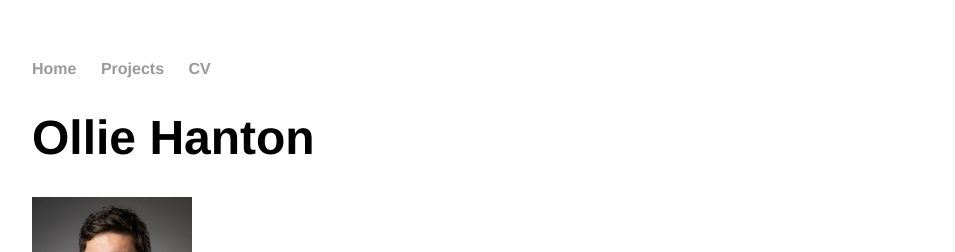
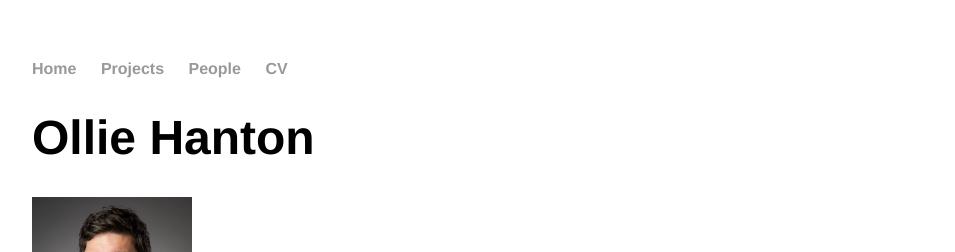
Before and after one commit to OllieHanton/olliehanton.github.io, a Jekyll site: the page built from index.html, in a window 1280 px wide. Shown: the top 252 px of the page, without its empty margins (160-1115 px from the left). Built offline with Jekyll 4.4.1, drawn with Linux system fonts in a browser that asks for light colours.

Commit message:
Update default.html

```diff
--- a/_layouts/default.html
+++ b/_layouts/default.html
@@ -11,6 +11,7 @@
 	        		<li><a href="/">Home</a></li>
 		        	<!--<li><a href="/about">About</a></li>-->
 				<li><a href="/projects">Projects</a></li>
+				<li><a href="/projects">People</a></li>
 	        		<li><a href="/Ollie_Hanton__CV___4_pages_ (2).pdf">CV</a></li>
 	    		</ul>
 			</nav>
```
